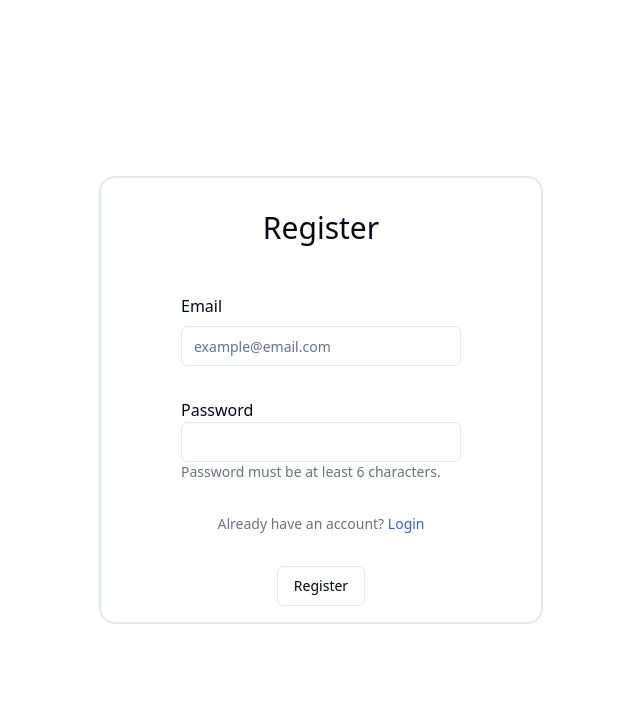
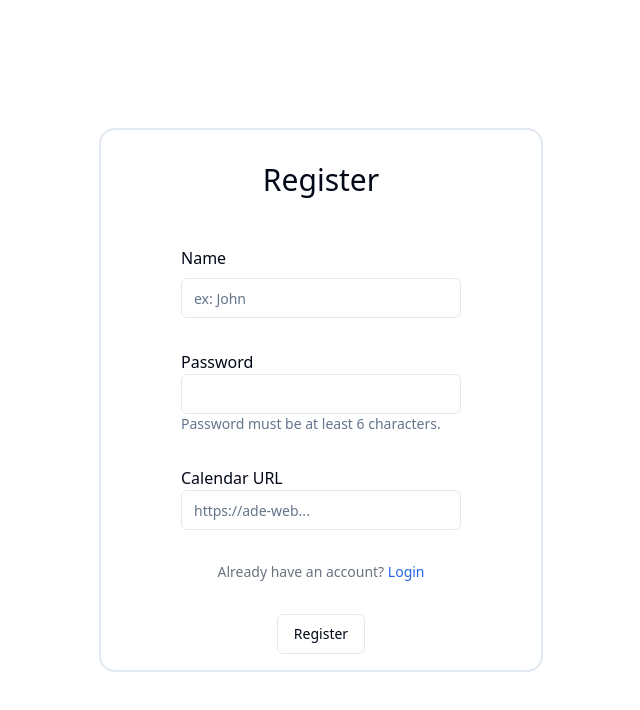
Before and after one commit to mikaellecam/schedulo, a Next.js app: page /auth/register in a window 1280 px wide. Shown: the top 710 px of the page, without its empty margins (319-959 px from the left). Built offline with nearby package versions, Linux system fonts and the light colour scheme; no server answers.

Commit message:
Removed email value

```diff
--- a/src/app/api/auth/register/route.ts
+++ b/src/app/api/auth/register/route.ts
@@ -1,37 +1,39 @@
 import {NextResponse} from "next/server";
 import {hash} from "bcryptjs";
 import {sql} from "@vercel/postgres";
-import { emailSchema } from "@/lib/definitions";
+import { nameSchema, calendar_urlSchema } from "@/lib/definitions";
 
 export async function POST(request: Request){
     try{
-        const {email, password} = await request.json();
-        const parsedEmail = emailSchema.parse(email);
+        const {name, password, calendar_url} = await request.json();
 
-        if(!email || !password){
+        if(!name || !password || !calendar_url){
             return NextResponse.json({status: 400, message: "missing fields"});
         }
 
-        const verifyEmailExists = await sql`SELECT * FROM users WHERE email = ${parsedEmail}`;
+        const parsedName = nameSchema.parse(name);
+        const parsedCalendarUrl = calendar_urlSchema.parse(calendar_url);
 
-        if(verifyEmailExists.rowCount == null){
+        const verifyNameExists = await sql`SELECT * FROM users WHERE name = ${parsedName}`;
+
+        if(verifyNameExists.rowCount == null){
             return NextResponse.json({status: 500, message: "Internal server error"});
         }
 
-        if(verifyEmailExists.rowCount! > 0){
-            return NextResponse.json({status: 400, message: "email already exists"});
+        if(verifyNameExists.rowCount! > 0){
+            return NextResponse.json({status: 400, message: "Account already exists"});
         }
 
         const hashedPassword = await hash(password, 10);
 
         await sql`
-            INSERT INTO users (email, password, name, calendar_url)
-            VALUES (${email}, ${hashedPassword}, '', '')
+            INSERT INTO users (password, name, calendar_url)
+            VALUES (${hashedPassword}, ${parsedName}, ${parsedCalendarUrl})
         `;
 
     } catch(e){
         console.log(e);
         return NextResponse.json({status: 500, message: "Internal Server Error"});
     }
-    return NextResponse.json({status: 201, message: "success"});
+    return NextResponse.json({status: 201, message: "User has been registered successfully"});
 }
--- a/src/app/api/updateUser/route.ts
+++ b/src/app/api/updateUser/route.ts
@@ -1,6 +1,6 @@
 import {NextResponse} from "next/server";
 import {sql} from "@vercel/postgres";
-import {dataBaseUserSchema, passwordSchema} from "@/lib/definitions";
+import {calendar_urlSchema, dataBaseUserSchema, nameSchema, passwordSchema} from "@/lib/definitions";
 import {auth} from "@/auth";
 import {hash} from "bcryptjs";
 
@@ -9,29 +9,32 @@ export async function POST(request: Request) {
         const session = await auth();
         if(!session) return NextResponse.json({status: 401, message: "unauthorized"});
 
-        const json = await request.json();
+        const form = await request.json();
 
-        const {name, calendar_url, email, newPassword} = dataBaseUserSchema.parse(json);
+        const name = nameSchema.parse(form.name);
 
-        const verifyEmailExists = await sql`SELECT * FROM users WHERE email = ${email}`;
+        const verifyNameExists = await sql`SELECT * FROM users WHERE name = ${name}`;
 
-        if(verifyEmailExists.rowCount == null){
+
+        if(verifyNameExists.rowCount === null){
             return NextResponse.json({status: 500, message: "Internal server error"});
         }
 
-        if(verifyEmailExists.rowCount > 0 && verifyEmailExists.rows[0].email !== session.user.email){
-            return NextResponse.json({status: 400, message: "email already exists"});
+        if(verifyNameExists.rows.length !== 0){
+            return NextResponse.json({status: 400, message: "Name is already used"});
         }
+
+        const calendar_url = calendar_urlSchema.parse(form.calendar_url);
 
         await sql`
                 UPDATE users
-                SET name = ${name}, calendar_url = ${calendar_url}, email = ${email}
+                SET name = ${name}, calendar_url = ${calendar_url}
                 WHERE id = ${session.user.id}
             `;
 
 
-        if (newPassword !== "" && passwordSchema.parse(newPassword)) {
-            const hashedNewPassword = await hash(newPassword, 10);
+        if (form.newPassword !== "" && passwordSchema.parse(form.newPassword)) {
+            const hashedNewPassword = await hash(form.newPassword, 10);
 
             await sql`
                 UPDATE users
@@ -40,8 +43,8 @@ export async function POST(request: Request) {
             `;
         }
 
-        return NextResponse.json({status: 200, message: "success"});
+        return NextResponse.json({status: 200, message: "User updated successfully"});
     }catch (e) {
-        return NextResponse.json({status: 500, message: "internal server error"});
+        return NextResponse.json({status: 500, message: "Internal Server Error"});
     }
 }
--- a/src/app/timetable/page.tsx
+++ b/src/app/timetable/page.tsx
@@ -5,7 +5,6 @@ import {auth} from "@/auth";
 import {redirect} from "next/navigation";
 import Navbar from "@/components/Navbar";
 import type {Metadata} from "next";
-import {SessionProvider} from "next-auth/react";
 
 export const metadata: Metadata = {
     title: "Timetable",
@@ -16,7 +15,6 @@ export default async function TimeTable(){
 
     const session = await auth();
     if(!session) {redirect("/auth/login");}
-    //console.log("Session user inside timetable page: ", session.user);
 
     return (
         <div className="h-fit">
@@ -25,7 +23,6 @@ export default async function TimeTable(){
                 <UserProfileModal user={{
                     name: session.user.name,
                     calendar_url: session.user.calendar_url,
-                    email: session.user.email
                 }}/>
             </Suspense>
             <div className="flex justify-center items-center h-fit m-[3vh] mx-auto">
--- a/src/auth.ts
+++ b/src/auth.ts
@@ -2,14 +2,14 @@ import NextAuth, {type DefaultSession, User} from 'next-auth';
 import CredentialsProvider from 'next-auth/providers/credentials';
 import {compare} from 'bcryptjs';
 import {sql} from "@vercel/postgres";
-import { emailSchema, passwordSchema, userSchema } from "./lib/definitions";
+import {nameSchema, passwordSchema, userSchema } from "./lib/definitions";
 import {JWT} from "@auth/core/jwt";
+
 
 declare module "next-auth" {
     interface Session{
         user: {
             id: string,
-            email: string,
             name: string,
             calendar_url: string,
         } & DefaultSession["user"];
@@ -18,14 +18,12 @@ declare module "next-auth" {
 
 interface ExtendedUser extends User{
     id: string;
-    email: string;
     name: string;
     calendar_url: string;
 }
 
 interface ExtendedJWT extends JWT {
     id: string;
-    email: string;
     name: string;
     calendar_url: string;
 }
@@ -44,17 +42,17 @@ export const {
     providers: [
         CredentialsProvider({
             credentials: {
-                email: {},
+                name: {},
                 password: {}
             },
             async authorize(credentials, req): Promise<ExtendedUser | null>{
                 try{
-                    if(!credentials?.email || !credentials?.password) return null;
-                    const parsedEmail = emailSchema.parse(credentials.email);
+                    if(!credentials?.name || !credentials?.password) return null;
+                    const parsedName = nameSchema.parse(credentials.name);
                     const parsedPassword = passwordSchema.parse(credentials.password);
 
                     const response = await sql`
-                    SELECT * FROM users WHERE email = ${parsedEmail}
+                    SELECT * FROM users WHERE name = ${parsedName}
                     `;
 
                     const resultRow =  response.rows[0];
@@ -66,7 +64,6 @@ export const {
                     if(passwordCorrect){
                         return {
                             id: resultRow.id,
-                            email: resultRow.email,
                             name: resultRow.name,
                             calendar_url: resultRow.calendar_url
                         };
@@ -83,7 +80,6 @@ export const {
             if(user){
                 const parsedUser= userSchema.parse(user);
                 token.id = parsedUser.id;
-                token.email = parsedUser.email;
                 token.name = parsedUser.name;
                 token.calendar_url = parsedUser.calendar_url;
             }
@@ -93,7 +89,6 @@ export const {
             if(token){
                 session.user.id = token.id as string;
                 session.user.name = token.name as string;
-                session.user.email = token.email as string;
                 session.user.calendar_url = token.calendar_url as string;
             }
             return session;
--- a/src/components/LoginForm.tsx
+++ b/src/components/LoginForm.tsx
@@ -2,6 +2,7 @@
 
 import React, {useState} from "react";
 import {zodResolver} from "@hookform/resolvers/zod";
+import { loginFormSchema } from "@/lib/definitions";
 import {useForm} from "react-hook-form";
 import {z} from "zod";
 import {signIn} from "next-auth/react";
@@ -19,27 +20,23 @@ import {
 } from "@/components/ui/form"
 import { Input } from "@/components/ui/input"
 
-const formSchema = z.object({
-    email: z.string().email(),
-    password: z.string().min(6),
-});
 
 export default function LoginForm() {
     const router = useRouter();
     const [errorMessage, setErrorMessage] = useState("");
 
-    const form = useForm<z.infer<typeof formSchema>>({
-        resolver: zodResolver(formSchema),
+    const form = useForm<z.infer<typeof loginFormSchema>>({
+        resolver: zodResolver(loginFormSchema),
         defaultValues: {
-            email: "",
+            name: "",
             password: "",
         }
     });
 
-    async function onSubmit(values: z.infer<typeof formSchema>) {
+    async function onSubmit(values: z.infer<typeof loginFormSchema>) {
 
         const response = await signIn("credentials", {
-            email: values["email"],
+            name: values["name"],
             password: values["password"],
             redirect: false,
         });
@@ -49,7 +46,7 @@ export default function LoginForm() {
             return;
         }
         if(response.status === 401){
-            setErrorMessage("Invalid email or password");
+            setErrorMessage("Invalid name or password");
             return;
         }
 
@@ -65,12 +62,12 @@ export default function LoginForm() {
                     <h1 className="text-3xl text-center p-4">Login</h1>
                     <FormField
                         control={form.control}
-                        name="email"
+                        name="name"
                         render={({field}) => (
                             <FormItem className="m-16 space-y-2">
-                                <FormLabel className="text-base">Email</FormLabel>
+                                <FormLabel className="text-base">Name</FormLabel>
                                 <FormControl>
-                                    <Input {...field} className="w-[280px]" placeholder="example@email.com" {...field} />
+                                    <Input {...field} className="w-[280px]" {...field} />
                                 </FormControl>
                                 <FormMessage/>
                             </FormItem>
--- a/src/components/RegisterForm.tsx
+++ b/src/components/RegisterForm.tsx
@@ -6,6 +6,7 @@ import {z} from "zod";
 import React, {useState} from "react";
 import {signIn} from "next-auth/react";
 import {useRouter} from 'next/navigation'
+import { registrationFormSchema } from "@/lib/definitions";
 
 import { Button } from "@/components/ui/button"
 import {
@@ -18,30 +19,27 @@ import {
 } from "@/components/ui/form"
 import { Input } from "@/components/ui/input"
 
-const formSchema = z.object({
-    email: z.string().email(),
-    password: z.string().min(6),
-});
-
 
 export default function RegisterForm() {
     const router = useRouter();
     const [errorMessage, setErrorMessage] = useState("");
 
-    const form = useForm<z.infer<typeof formSchema>>({
-        resolver: zodResolver(formSchema),
+    const form = useForm<z.infer<typeof registrationFormSchema>>({
+        resolver: zodResolver(registrationFormSchema),
         defaultValues: {
-            email: "",
+            name: "",
             password: "",
+            calendar_url: "",
         }
     });
 
-    async function onSubmit(values: z.infer<typeof formSchema>) {
+    async function onSubmit(values: z.infer<typeof registrationFormSchema>) {
         const response = await fetch("/api/auth/register", {
             method: "POST",
             body: JSON.stringify({
-                email: values["email"],
-                password: values["password"]
+                name: values["name"],
+                password: values["password"],
+                calendar_url: values["calendar_url"],
             }),
         });
         const json = await response.json();
@@ -52,13 +50,13 @@ export default function RegisterForm() {
         }
 
         await signIn("credentials", {
-            email: values["email"],
+            name: values["name"],
             password: values["password"],
             redirect: false,
         });
 
         if (json["status"] === 201) {
-            router.push("/timetable?showDialog=y");
+            router.push("/timetable");
             router.refresh();
         } else {
             setErrorMessage("Internal server error");
@@ -76,13 +74,13 @@ export default function RegisterForm() {
                     <h1 className="text-3xl text-center p-4">Register</h1>
                     <FormField
                         control={form.control}
-                        name="email"
+                        name="name"
                         render={({field}) => (
                             <FormItem className="m-16 space-y-2">
-                                <FormLabel className="text-base">Email</FormLabel>
+                                <FormLabel className="text-base">Name</FormLabel>
                                 <FormControl>
                                     <Input {...field} className="w-[280px]"
-                                           placeholder="example@email.com" {...field} />
+                                           placeholder="ex: John" />
                                 </FormControl>
                                 <FormMessage/>
                             </FormItem>
@@ -104,6 +102,19 @@ export default function RegisterForm() {
                             </FormItem>
                         )}
                     />
+                    <FormField
+                        control={form.control}
+                        name="calendar_url"
+                        render={({field}) => (
+                            <FormItem className="m-16">
+                                <FormLabel className="text-base">Calendar URL</FormLabel>
+                                <FormControl>
+                                    <Input {...field} className="w-[280px]" placeholder="https://ade-web..." type="text"/>
+                                </FormControl>
+                                <FormMessage/>
+                            </FormItem>
+                        )}
+                    />
                     {errorMessage && <p className="text-red-500">{errorMessage}</p>}
                     <div className="text-sm text-gray-500">Already have an account?{" "}
                         <a className="relative group" href="/auth/login">
@@ -114,7 +125,6 @@ export default function RegisterForm() {
                                 className="absolute -bottom-1 right-1/2 w-0 h-0.5 bg-blue-900 group-hover:w-1/2 group-hover:transition-all"></span>
                         </a>
                     </div>
-
                     <Button type="submit" variant="outline" className="m-4">Register</Button>
                 </form>
             </div>
--- a/src/components/UserProfileModal.tsx
+++ b/src/components/UserProfileModal.tsx
@@ -13,43 +13,43 @@ import {zodResolver} from "@hookform/resolvers/zod";
 
 import React, {useState} from "react";
 import {useForm} from "react-hook-form";
+import { useRouter } from "next/router";
 
 type Props = {
     user: {
         name: string,
         calendar_url: string,
-        email: string,
     },
 };
 
 const formSchema = z.object({
     name: z.string().min(1, "Cannot be empty"),
     calendar_url: z.string().min(1, "Cannot be empty"),
-    email: z.string().email("Cannot be empty"),
     newPassword: z.string()
 });
 
 export default function UserProfileModal({user} : Props) {
     const [errorMessage, setErrorMessage] = useState("");
+    //const router = useRouter();
 
     const form = useForm<z.infer<typeof formSchema>>({
        resolver: zodResolver(formSchema),
        defaultValues: {
            name: user.name ? user.name : "",
            calendar_url: user.calendar_url ? user.calendar_url : "",
-           email: user.email,
            newPassword: "",
        }
     });
 
 
-    const handleSubmit = async ({name, calendar_url, email, newPassword}: z.infer<typeof formSchema>) => {
+    const handleSubmit = async ({name, calendar_url, newPassword}: z.infer<typeof formSchema>) => {
+        console.log(name, calendar_url, newPassword);
         const response = await fetch("/api/updateUser", {
             method: "POST",
             headers: {
                 "Content-Type": "application/json",
             },
-            body: JSON.stringify({name, calendar_url, email, newPassword}),
+            body: JSON.stringify({name, calendar_url, newPassword}),
         });
         const json = await response.json();
 
@@ -59,6 +59,7 @@ export default function UserProfileModal({user} : Props) {
         }
 
         toast({title: "User information updated", duration: 5000});
+        //router.push("/timetable");
         return;
     }
 
@@ -99,20 +100,6 @@ export default function UserProfileModal({user} : Props) {
                             )}
                         />
                     </div>
-                    <div className="flex flex-col px-4">
-                        <FormField
-                            control={form.control}
-                            name="email"
-                            render={({field}) => (
-                                <FormItem>
-                                    <FormLabel>Email:</FormLabel>
-                                    <FormControl>
-                                        <Input {...field} type="text" placeholder="example@email.com" className="border-2 border-gray-800 mb-3" />
-                                    </FormControl>
-                                    <FormMessage/>
-                                </FormItem>
-                            )}
-                        />
                         <FormField
                             control={form.control}
                             name="newPassword"
@@ -126,7 +113,7 @@ export default function UserProfileModal({user} : Props) {
                                 </FormItem>
                             )}
                         />
-                    </div>
+
                 </form>
                 <div className="flex flex-row justify-end mt-5">
                     <div className="flex justify-center items-center">
```
